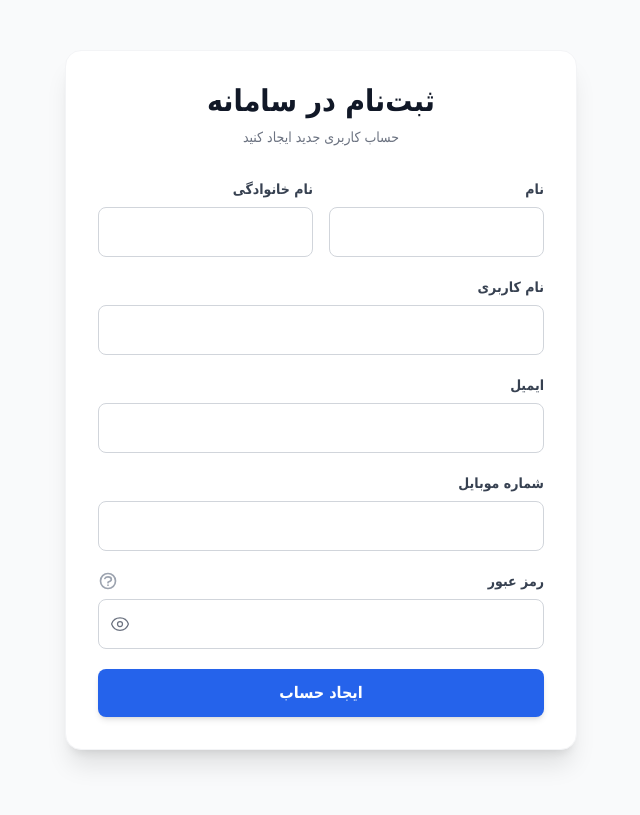
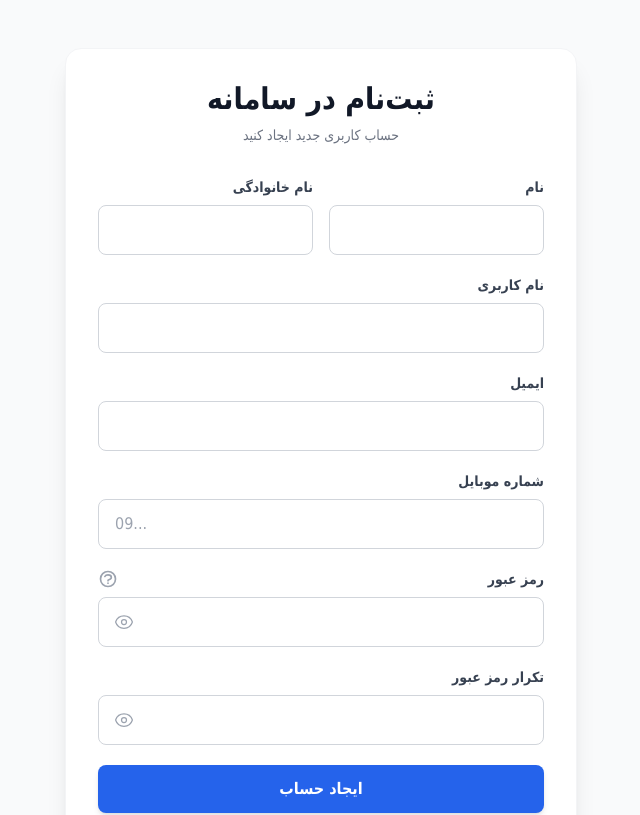
Before and after one commit to MahdiBaharian/PublicSportEventReservtaion, a React (Vite) app in the folder frontend/: page /signup in a window 1280 px wide. Shown: the top 815 px of the page, without its empty margins (319-959 px from the left). Built offline with nearby package versions, Linux system fonts and the light colour scheme; no server answers.

Commit message:
feat(auth): add confirm password, custom validation, and login link to signup page

```diff
--- a/frontend/src/pages/signup.tsx
+++ b/frontend/src/pages/signup.tsx
@@ -1,6 +1,7 @@
 import { useState } from 'react';
-import { useNavigate } from 'react-router-dom';
+import { useNavigate, Link } from 'react-router-dom';
 import { authApi } from '../services/api';
+import Feedback from '../components/Feedback';
 
 export default function Signup() {
   const navigate = useNavigate();
@@ -12,9 +13,13 @@ export default function Signup() {
     email: '',
     phone_number: '',
     password: '',
+    confirm_password: '',
   });
-  const [error, setError] = useState('');
+
+  const [errors, setErrors] = useState<Record<string, string>>({});
+  const [generalError, setGeneralError] = useState('');
   const [showPassword, setShowPassword] = useState(false);
+  const [showConfirmPassword, setShowConfirmPassword] = useState(false);
 
   const pwd = formData.password;
   const isTyping = pwd.length > 0;
@@ -23,63 +28,109 @@ export default function Signup() {
   const hasLower = /[a-z]/.test(pwd);
   const isPasswordValid = hasMinLen && hasUpper && hasLower;
 
+  const validateForm = () => {
+    const newErrors: Record<string, string> = {};
+    const emailRegex = /^[^\s@]+@[^\s@]+\.[^\s@]+$/;
+    const phoneRegex = /^09\d{9}$/;
+
+    if (!formData.first_name.trim()) newErrors.first_name = 'نام الزامی است.';
+    if (!formData.last_name.trim()) newErrors.last_name = 'نام خانوادگی الزامی است.';
+    if (!formData.username.trim()) newErrors.username = 'نام کاربری الزامی است.';
+
+    if (!formData.email.trim()) {
+      newErrors.email = 'ایمیل الزامی است.';
+    } else if (!emailRegex.test(formData.email)) {
+      newErrors.email = 'فرمت ایمیل نامعتبر است.';
+    }
+
+    if (!formData.phone_number.trim()) {
+      newErrors.phone_number = 'شماره موبایل الزامی است.';
+    } else if (!phoneRegex.test(formData.phone_number)) {
+      newErrors.phone_number = 'شماره موبایل باید با 09 شروع شود و ۱۱ رقم باشد.';
+    }
+
+    if (!formData.password) {
+      newErrors.password = 'رمز عبور الزامی است.';
+    } else if (!isPasswordValid) {
+      newErrors.password = 'رمز عبور شرایط لازم را ندارد.';
+    }
+
+    if (!formData.confirm_password) {
+      newErrors.confirm_password = 'تکرار رمز عبور الزامی است.';
+    } else if (formData.password !== formData.confirm_password) {
+      newErrors.confirm_password = 'رمز عبور و تکرار آن یکسان نیستند.';
+    }
+
+    setErrors(newErrors);
+    return Object.keys(newErrors).length === 0;
+  };
+
   const handleChange = (e: React.ChangeEvent<HTMLInputElement>) => {
     setFormData({ ...formData, [e.target.name]: e.target.value });
+    if (errors[e.target.name]) {
+      setErrors({ ...errors, [e.target.name]: '' });
+    }
+    setGeneralError('');
   };
 
   const handleSubmit = async (e: React.FormEvent) => {
     e.preventDefault();
-    setError('');
 
-    if (!isPasswordValid) {
-      setError('لطفا تمامی شرایط رمز عبور را رعایت کنید.');
-      return;
-    }
+    if (!validateForm()) return;
 
-    const response = await authApi.signup(formData);
+    try {
+      const { confirm_password, ...submitData } = formData;
+      const response = await authApi.signup(submitData);
 
-    if (response.error) {
-      setError(response.error);
-    } else {
-      navigate(`/verify-otp?email=${formData.email}&action=signup`);
+      if (response.error) {
+        setGeneralError(response.error);
+      } else {
+        navigate(`/verify-otp?email=${formData.email}&action=signup`);
+      }
+    } catch (err) {
+      setGeneralError('ارتباط با سرور برقرار نشد. لطفا وضعیت اینترنت یا سرور را بررسی کنید.');
     }
   };
 
   return (
-    <div className="min-h-screen flex items-center justify-center bg-gray-50 p-4" dir="rtl">
+    <div className="min-h-screen flex items-center justify-center bg-gray-50 p-4 py-12" dir="rtl">
+      <Feedback
+        type="toast"
+        status="error"
+        message={generalError}
+        isOpen={!!generalError}
+        onClose={() => setGeneralError('')}
+      />
+
       <div className="w-full max-w-lg bg-white rounded-2xl shadow-xl p-8 border border-gray-100">
         <div className="text-center mb-8">
           <h2 className="text-3xl font-extrabold text-gray-900">ثبت‌نام در سامانه</h2>
           <p className="text-gray-500 mt-2 text-sm">حساب کاربری جدید ایجاد کنید</p>
         </div>
 
-        {error && (
-          <div className="bg-red-50 border-r-4 border-red-500 text-red-700 p-4 rounded-lg mb-6 text-sm font-medium">
-            {error}
-          </div>
-        )}
-
-        <form onSubmit={handleSubmit} className="space-y-5">
+        <form onSubmit={handleSubmit} className="space-y-5" noValidate>
           <div className="grid grid-cols-2 gap-4">
             <div>
               <label className="block text-gray-700 text-sm font-bold mb-2">نام</label>
               <input
                 type="text"
                 name="first_name"
-                className="w-full px-4 py-3 border border-gray-300 rounded-lg focus:outline-none focus:ring-2 focus:ring-primary transition-all bg-white text-gray-900"
+                value={formData.first_name}
+                className={`w-full px-4 py-3 border rounded-lg focus:outline-none focus:ring-2 transition-all bg-white text-gray-900 ${errors.first_name ? 'border-red-500 focus:ring-red-200' : 'border-gray-300 focus:ring-primary focus:border-transparent'}`}
                 onChange={handleChange}
-                required
               />
+              <Feedback type="inline" status="error" message={errors.first_name} />
             </div>
             <div>
               <label className="block text-gray-700 text-sm font-bold mb-2">نام خانوادگی</label>
               <input
                 type="text"
                 name="last_name"
-                className="w-full px-4 py-3 border border-gray-300 rounded-lg focus:outline-none focus:ring-2 focus:ring-primary transition-all bg-white text-gray-900"
+                value={formData.last_name}
+                className={`w-full px-4 py-3 border rounded-lg focus:outline-none focus:ring-2 transition-all bg-white text-gray-900 ${errors.last_name ? 'border-red-500 focus:ring-red-200' : 'border-gray-300 focus:ring-primary focus:border-transparent'}`}
                 onChange={handleChange}
-                required
               />
+              <Feedback type="inline" status="error" message={errors.last_name} />
             </div>
           </div>
 
@@ -88,11 +139,12 @@ export default function Signup() {
             <input
               type="text"
               name="username"
-              className="w-full px-4 py-3 border border-gray-300 rounded-lg focus:outline-none focus:ring-2 focus:ring-primary transition-all bg-white text-gray-900"
+              value={formData.username}
+              className={`w-full px-4 py-3 border rounded-lg focus:outline-none focus:ring-2 transition-all bg-white text-gray-900 ${errors.username ? 'border-red-500 focus:ring-red-200' : 'border-gray-300 focus:ring-primary focus:border-transparent'}`}
               dir="ltr"
               onChange={handleChange}
-              required
             />
+            <Feedback type="inline" status="error" message={errors.username} />
           </div>
 
           <div>
@@ -100,11 +152,12 @@ export default function Signup() {
             <input
               type="email"
               name="email"
-              className="w-full px-4 py-3 border border-gray-300 rounded-lg focus:outline-none focus:ring-2 focus:ring-primary transition-all bg-white text-gray-900"
+              value={formData.email}
+              className={`w-full px-4 py-3 border rounded-lg focus:outline-none focus:ring-2 transition-all bg-white text-gray-900 ${errors.email ? 'border-red-500 focus:ring-red-200' : 'border-gray-300 focus:ring-primary focus:border-transparent'}`}
               dir="ltr"
               onChange={handleChange}
-              required
             />
+            <Feedback type="inline" status="error" message={errors.email} />
           </div>
 
           <div>
@@ -112,11 +165,13 @@ export default function Signup() {
             <input
               type="text"
               name="phone_number"
-              className="w-full px-4 py-3 border border-gray-300 rounded-lg focus:outline-none focus:ring-2 focus:ring-primary transition-all bg-white text-gray-900"
+              value={formData.phone_number}
+              placeholder="09..."
+              className={`w-full px-4 py-3 border rounded-lg focus:outline-none focus:ring-2 transition-all bg-white text-gray-900 ${errors.phone_number ? 'border-red-500 focus:ring-red-200' : 'border-gray-300 focus:ring-primary focus:border-transparent'}`}
               dir="ltr"
               onChange={handleChange}
-              required
             />
+            <Feedback type="inline" status="error" message={errors.phone_number} />
           </div>
 
           <div>
@@ -159,14 +214,14 @@ export default function Signup() {
               <input
                 type={showPassword ? "text" : "password"}
                 name="password"
-                className="w-full px-4 py-3 border border-gray-300 rounded-lg focus:outline-none focus:ring-2 focus:ring-primary focus:border-transparent transition-all bg-white text-gray-900"
+                value={formData.password}
+                className={`w-full pr-4 pl-12 py-3 border rounded-lg focus:outline-none focus:ring-2 transition-all bg-white text-gray-900 ${errors.password ? 'border-red-500 focus:ring-red-200' : 'border-gray-300 focus:ring-primary focus:border-transparent'}`}
                 dir="ltr"
                 onChange={handleChange}
-                required
               />
               <button
                 type="button"
-                className="absolute inset-y-0 left-0 pl-3 flex items-center text-gray-500 hover:text-primary transition-colors"
+                className="absolute inset-y-0 left-0 pl-4 pr-3 flex items-center text-gray-400 hover:text-primary transition-colors z-10"
                 onClick={() => setShowPassword(!showPassword)}
               >
                 {showPassword ? (
@@ -181,15 +236,54 @@ export default function Signup() {
                 )}
               </button>
             </div>
+            <Feedback type="inline" status="error" message={errors.password} />
+          </div>
+
+          <div>
+            <label className="block text-gray-700 text-sm font-bold mb-2">تکرار رمز عبور</label>
+            <div className="relative">
+              <input
+                type={showConfirmPassword ? "text" : "password"}
+                name="confirm_password"
+                value={formData.confirm_password}
+                className={`w-full pr-4 pl-12 py-3 border rounded-lg focus:outline-none focus:ring-2 transition-all bg-white text-gray-900 ${errors.confirm_password ? 'border-red-500 focus:ring-red-200' : 'border-gray-300 focus:ring-primary focus:border-transparent'}`}
+                dir="ltr"
+                onChange={handleChange}
+              />
+              <button
+                type="button"
+                className="absolute inset-y-0 left-0 pl-4 pr-3 flex items-center text-gray-400 hover:text-primary transition-colors z-10"
+                onClick={() => setShowConfirmPassword(!showConfirmPassword)}
+              >
+                {showConfirmPassword ? (
+                  <svg xmlns="http://www.w3.org/2000/svg" fill="none" viewBox="0 0 24 24" strokeWidth={1.5} stroke="currentColor" className="w-5 h-5">
+                    <path strokeLinecap="round" strokeLinejoin="round" d="M3.98 8.223A10.477 10.477 0 001.934 12C3.226 16.338 7.244 19.5 12 19.5c.993 0 1.953-.138 2.863-.395M6.228 6.228A10.45 10.45 0 0112 4.5c4.756 0 8.773 3.162 10.065 7.498a10.523 10.523 0 01-4.293 5.774M6.228 6.228L3 3m3.228 3.228l3.65 3.65m7.894 7.894L21 21m-3.228-3.228l-3.65-3.65m0 0a3 3 0 10-4.243-4.243m4.242 4.242L9.88 9.88" />
+                  </svg>
+                ) : (
+                  <svg xmlns="http://www.w3.org/2000/svg" fill="none" viewBox="0 0 24 24" strokeWidth={1.5} stroke="currentColor" className="w-5 h-5">
+                    <path strokeLinecap="round" strokeLinejoin="round" d="M2.036 12.322a1.012 1.012 0 010-.639C3.423 7.51 7.36 4.5 12 4.5c4.638 0 8.573 3.007 9.963 7.178.07.207.07.431 0 .639C20.577 16.49 16.64 19.5 12 19.5c-4.638 0-8.573-3.007-9.963-7.178z" />
+                    <path strokeLinecap="round" strokeLinejoin="round" d="M15 12a3 3 0 11-6 0 3 3 0 016 0z" />
+                  </svg>
+                )}
+              </button>
+            </div>
+            <Feedback type="inline" status="error" message={errors.confirm_password} />
           </div>
 
           <button
             type="submit"
-            className="w-full bg-primary hover:bg-primary-hover text-white font-bold py-3 px-4 rounded-lg transition-colors duration-200 shadow-md mt-4"
+            className="w-full bg-primary hover:bg-primary-hover text-white font-bold py-3 px-4 rounded-lg transition-colors duration-200 shadow-md mt-6"
           >
             ایجاد حساب
           </button>
         </form>
+
+        <div className="mt-8 text-center text-sm text-gray-600 border-t pt-6">
+          از قبل حساب کاربری دارید؟{' '}
+          <Link to="/login" className="text-primary font-bold hover:underline">
+            وارد شوید
+          </Link>
+        </div>
       </div>
     </div>
   );
```
